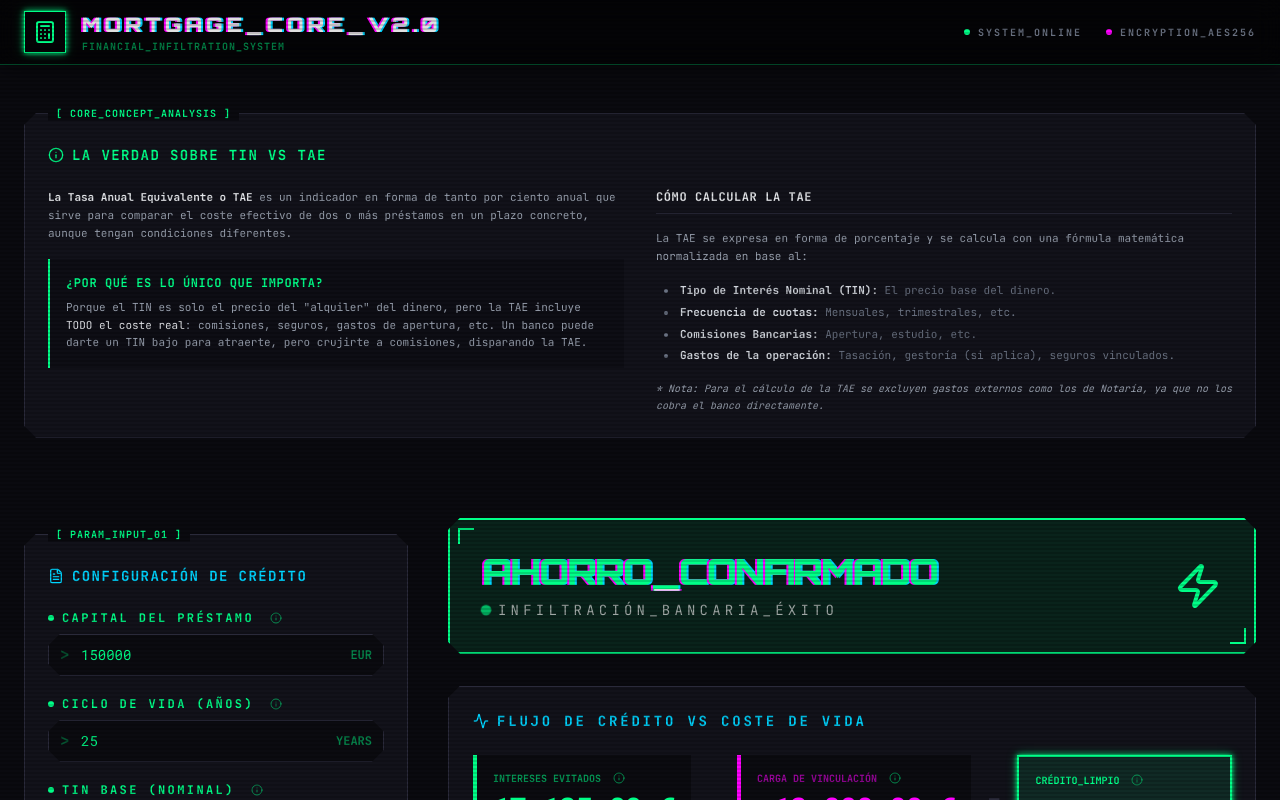
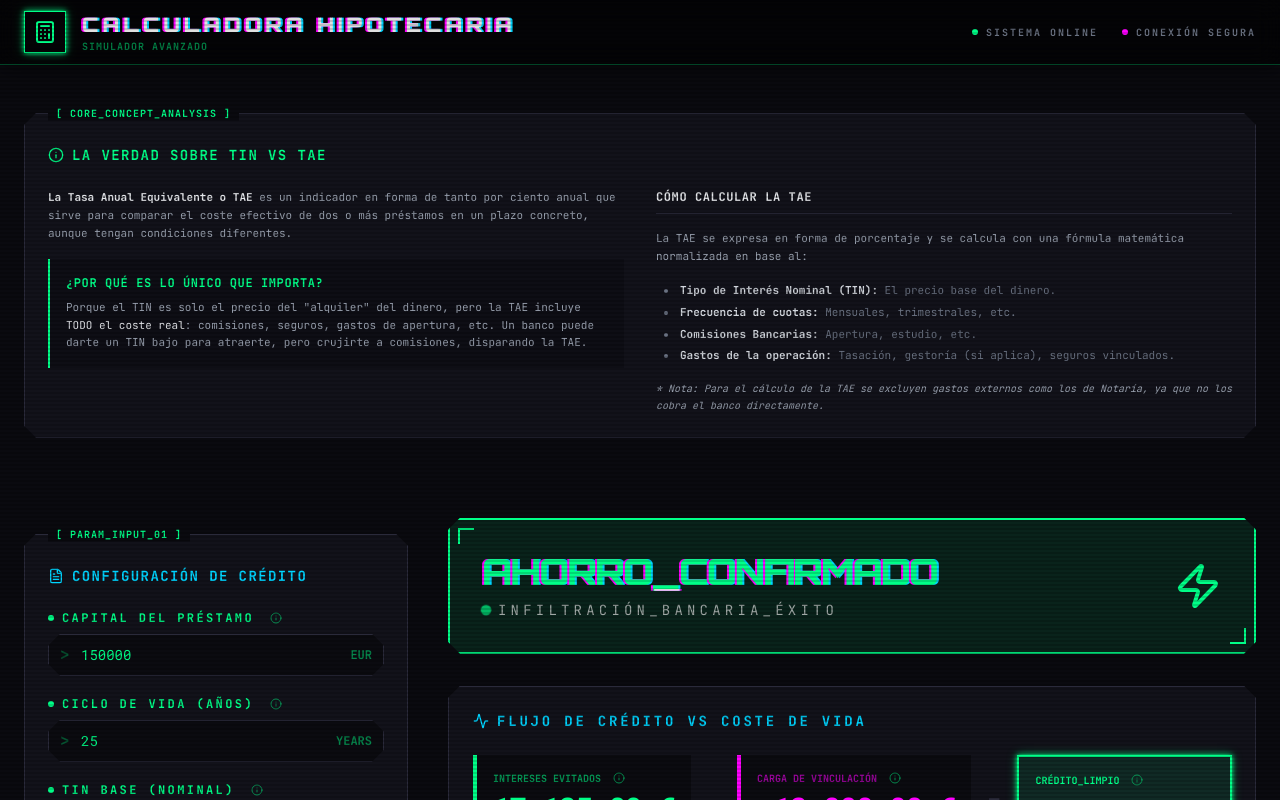
Before and after one commit to spidey000/Tae-website, a React (Vite) app: page / in a window 1280 px wide. Shown: the top 800 px of the page. Built offline with nearby package versions, Linux system fonts and the light colour scheme.

Commit message:
feat(ui): Update App header text to friendly Spanish terms

```diff
--- a/src/App.jsx
+++ b/src/App.jsx
@@ -133,15 +133,15 @@ function App() {
               <Calculator className="h-6 w-6 text-accent" />
             </div>
             <div>
-              <h1 className="text-xl font-display font-black tracking-[0.2em] uppercase cyber-glitch" data-text="MORTGAGE_CORE_v2.0">
-                MORTGAGE_CORE_v2.0
+              <h1 className="text-xl font-display font-black tracking-[0.2em] uppercase cyber-glitch" data-text="CALCULADORA HIPOTECARIA">
+                CALCULADORA HIPOTECARIA
               </h1>
-              <p className="text-[10px] text-accent/50 font-bold uppercase tracking-widest">Financial_Infiltration_System</p>
+              <p className="text-[10px] text-accent/50 font-bold uppercase tracking-widest">Simulador Avanzado</p>
             </div>
           </div>
           <div className="hidden md:flex items-center gap-6 text-[10px] font-bold text-gray-500 uppercase tracking-[0.2em]">
-            <span className="flex items-center gap-2"><span className="w-1.5 h-1.5 bg-accent rounded-full animate-pulse" /> SYSTEM_ONLINE</span>
-            <span className="flex items-center gap-2"><span className="w-1.5 h-1.5 bg-accent-secondary rounded-full" /> ENCRYPTION_AES256</span>
+            <span className="flex items-center gap-2"><span className="w-1.5 h-1.5 bg-accent rounded-full animate-pulse" /> SISTEMA ONLINE</span>
+            <span className="flex items-center gap-2"><span className="w-1.5 h-1.5 bg-accent-secondary rounded-full" /> CONEXIÓN SEGURA</span>
           </div>
         </div>
       </header>
```
